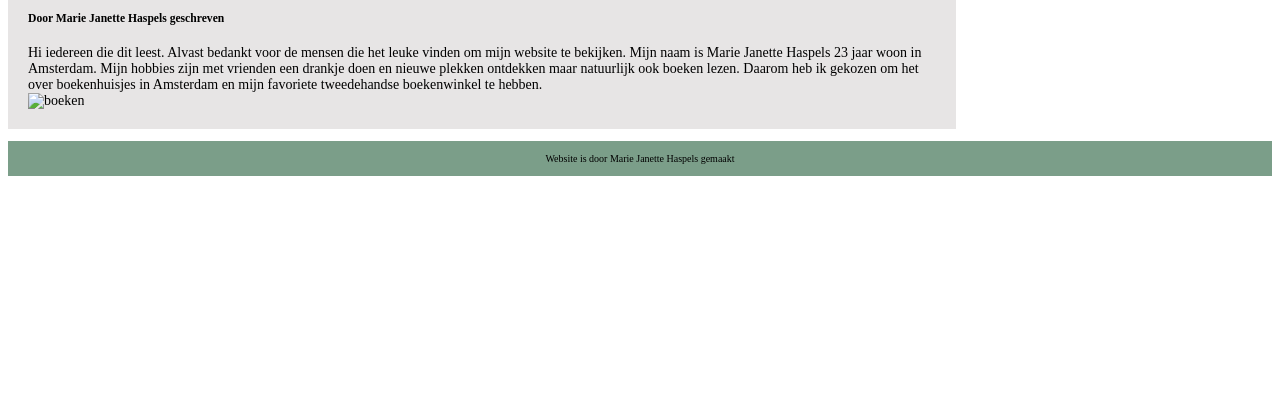
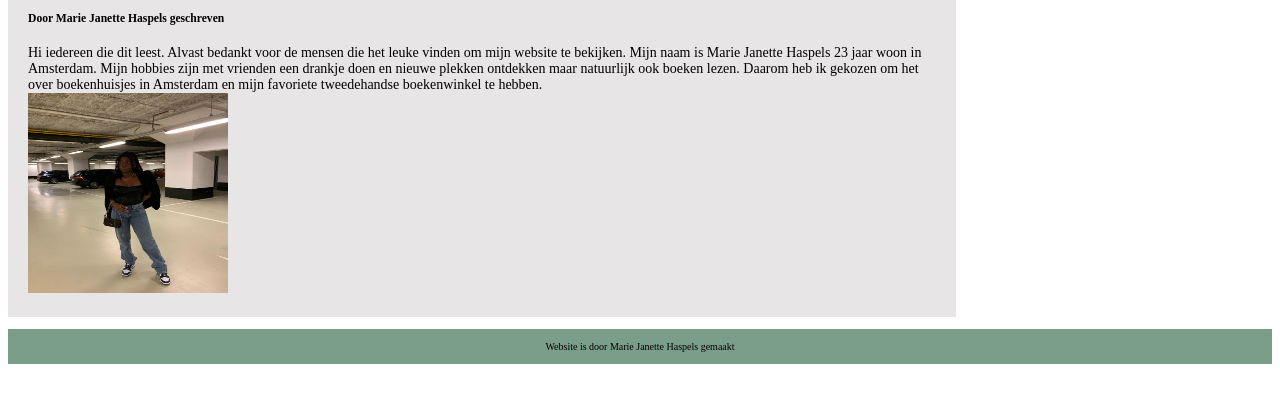
Before and after one commit to Mariejx/book2book, a plain HTML site: page overmij.html in a window 1280 px wide. Shown: the part 149-552 px from the top of the page. Drawn offline with Linux system fonts and the light colour scheme.

Commit message:
Update overmij.html

```diff
--- a/overmij.html
+++ b/overmij.html
@@ -54,7 +54,7 @@
          maar natuurlijk ook boeken lezen. Daarom heb ik gekozen om
          het over boekenhuisjes in Amsterdam en mijn favoriete tweedehandse boekenwinkel te hebben.
     </article>
-    <img src="foto's/mariej.jpg" alt="boeken"width="200" style="height: 200px;">
+    <img src="mariej.jpg" alt="boeken"width="200" style="height: 200px;">
   </main>
 </body>
 <div class="footer">
```
